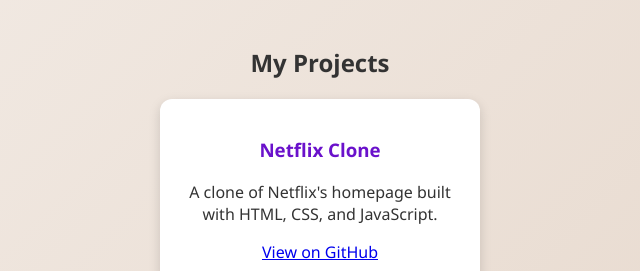
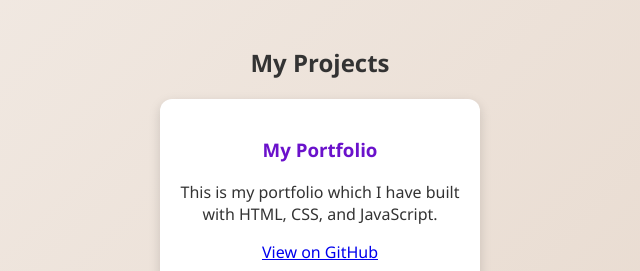
Before and after one commit to jaswanth-44/portfolio-website, a plain HTML site: page index.html in a window 1280 px wide. Shown: the part 1320-1591 px from the top of the page, 320-960 px from the left. Drawn offline with Linux system fonts and the light colour scheme.

Commit message:
Update index.html

```diff
--- a/index.html
+++ b/index.html
@@ -65,8 +65,8 @@
     <h2>My Projects</h2>
     <div class="project-list">
       <div class="project">
-        <h3>Netflix Clone</h3>
-        <p>A clone of Netflix's homepage built with HTML, CSS, and JavaScript.</p>
+        <h3>My Portfolio</h3>
+        <p>This is my portfolio which I have built with HTML, CSS, and JavaScript.</p>
         <a href="https://github.com/jaswanth-44/portfolio-website.git" target="_blank">View on GitHub</a>
       </div>
     </div>
```
